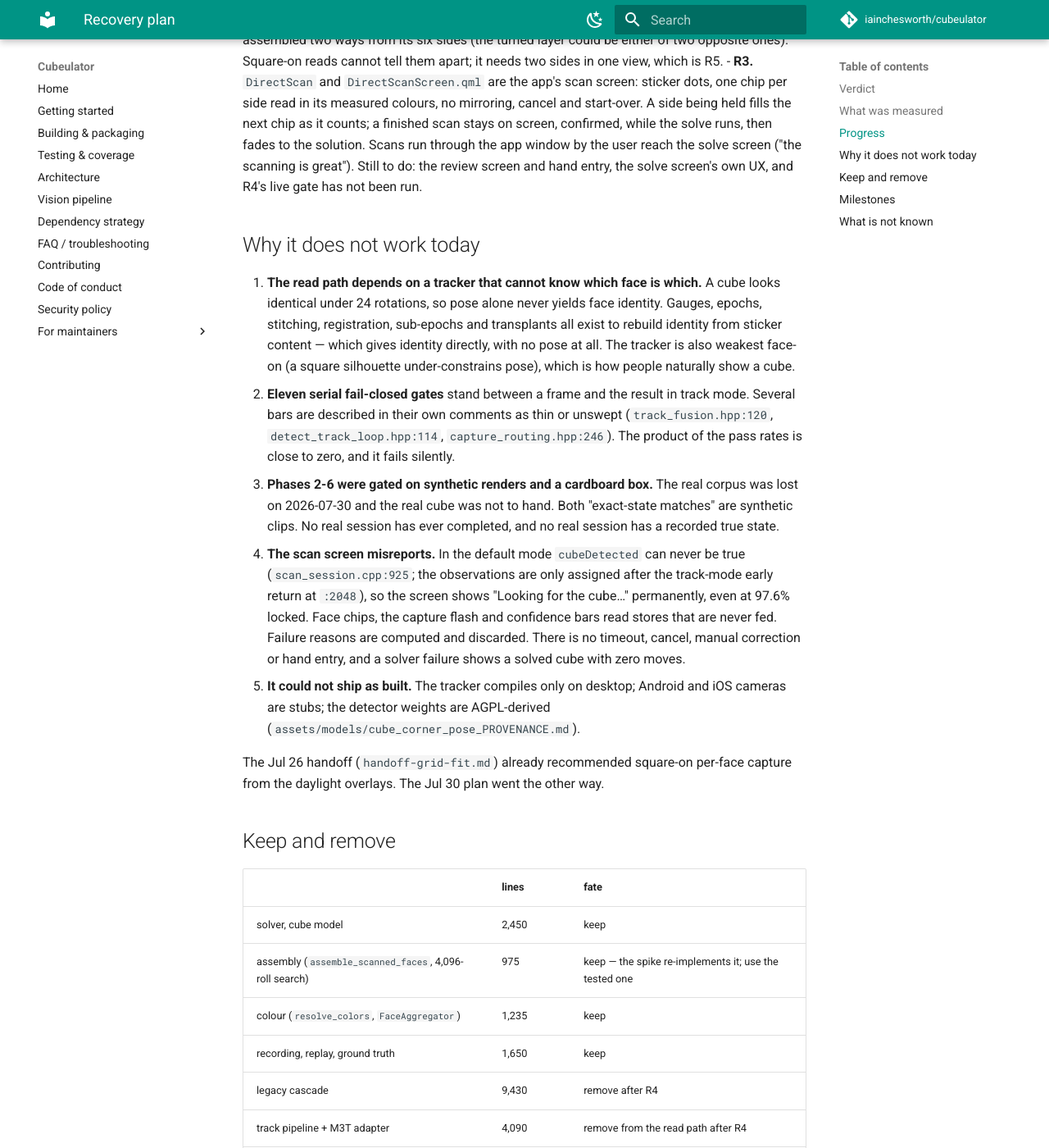
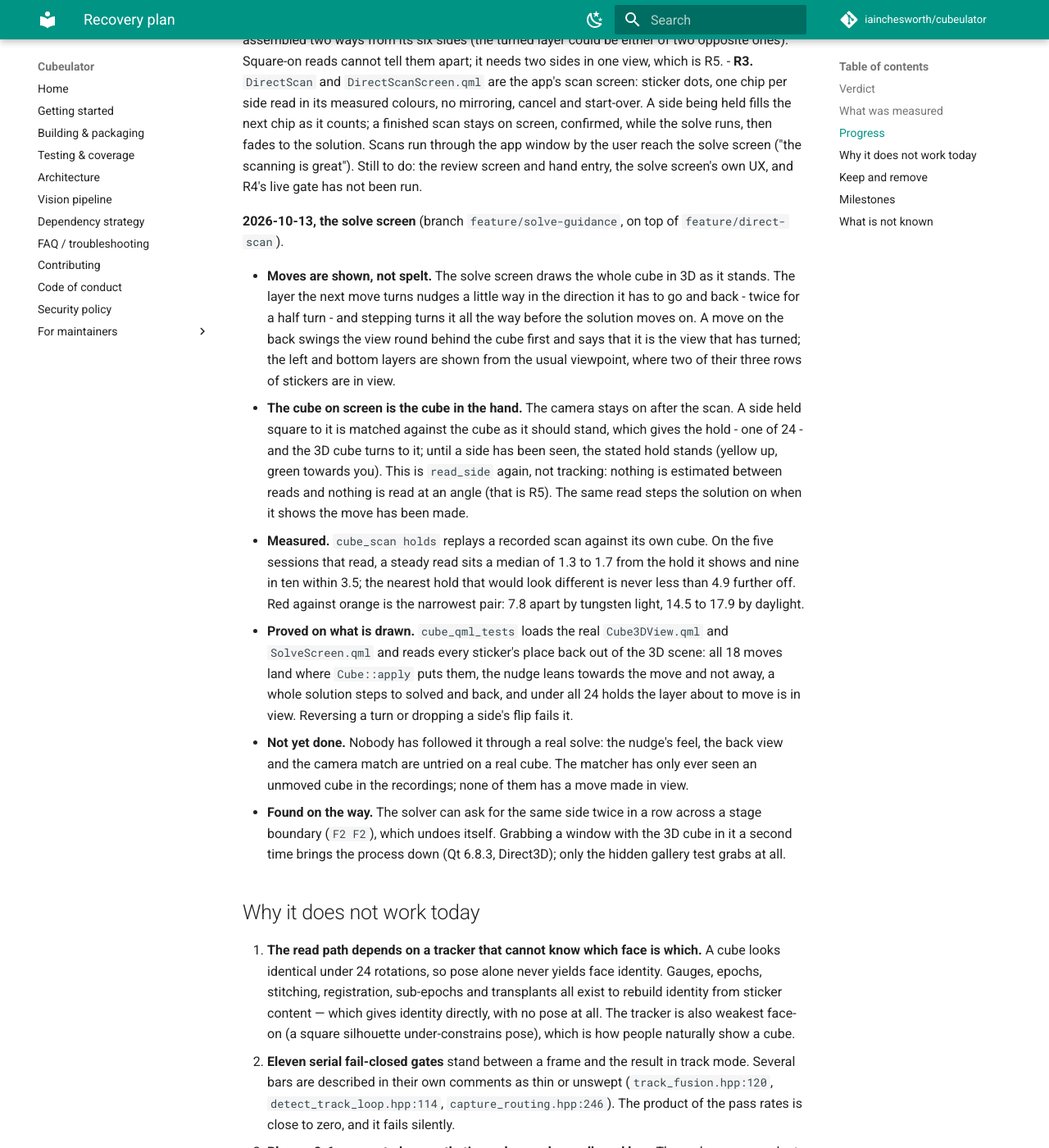
Before and after one commit to iainchesworth/cubeulator, an MkDocs documentation site: the page built from docs/recovery-plan.md, in a window 1280 px wide and 1400 px high, scrolled down 2354 px. Shown: the whole window at 82% size. Built offline with MkDocs 1.6.1 and Material for MkDocs 9.7.7, drawn with Linux system fonts in a browser that asks for light colours; comment, search, counter and statistics services are not loaded.

Commit message:
Hold a side a little longer before following it, and write the day up
A side now has to be seen the same way for eight frames running - about
a quarter of a second, the same as a side has to be held to count in a
scan - before the hold changes or a move is taken as made. Five was
short enough for a side glimpsed square-on while the cube is being
handled to turn the cube on screen.

The recovery plan records the solve screen work, what was measured and
what nobody has yet tried on a real cube. The testing notes cover the
QML tests, the picture gallery and the solve-screen demo.

```diff
--- a/docs/recovery-plan.md
+++ b/docs/recovery-plan.md
@@ -107,6 +107,44 @@ holding the cube. `cube_scan board` reruns the measurement on a local copy.
   user reach the solve screen ("the scanning is great"). Still to do: the
   review screen and hand entry, the solve screen's own UX, and R4's live
   gate has not been run.
+
+**2026-10-13, the solve screen** (branch `feature/solve-guidance`, on top of
+`feature/direct-scan`).
+
+- **Moves are shown, not spelt.** The solve screen draws the whole cube in
+  3D as it stands. The layer the next move turns nudges a little way in the
+  direction it has to go and back - twice for a half turn - and stepping
+  turns it all the way before the solution moves on. A move on the back
+  swings the view round behind the cube first and says that it is the view
+  that has turned; the left and bottom layers are shown from the usual
+  viewpoint, where two of their three rows of stickers are in view.
+- **The cube on screen is the cube in the hand.** The camera stays on after
+  the scan. A side held square to it is matched against the cube as it
+  should stand, which gives the hold - one of 24 - and the 3D cube turns to
+  it; until a side has been seen, the stated hold stands (yellow up, green
+  towards you). This is `read_side` again, not tracking: nothing is
+  estimated between reads and nothing is read at an angle (that is R5). The
+  same read steps the solution on when it shows the move has been made.
+- **Measured.** `cube_scan holds` replays a recorded scan against its own
+  cube. On the five sessions that read, a steady read sits a median of 1.3
+  to 1.7 from the hold it shows and nine in ten within 3.5; the nearest
+  hold that would look different is never less than 4.9 further off. Red
+  against orange is the narrowest pair: 7.8 apart by tungsten light, 14.5
+  to 17.9 by daylight.
+- **Proved on what is drawn.** `cube_qml_tests` loads the real
+  `Cube3DView.qml` and `SolveScreen.qml` and reads every sticker's place
+  back out of the 3D scene: all 18 moves land where `Cube::apply` puts
+  them, the nudge leans towards the move and not away, a whole solution
+  steps to solved and back, and under all 24 holds the layer about to move
+  is in view. Reversing a turn or dropping a side's flip fails it.
+- **Not yet done.** Nobody has followed it through a real solve: the nudge's
+  feel, the back view and the camera match are untried on a real cube. The
+  matcher has only ever seen an unmoved cube in the recordings; none of
+  them has a move made in view.
+- **Found on the way.** The solver can ask for the same side twice in a row
+  across a stage boundary (`F2 F2`), which undoes itself. Grabbing a window
+  with the 3D cube in it a second time brings the process down (Qt 6.8.3,
+  Direct3D); only the hidden gallery test grabs at all.
 
 ## Why it does not work today
 
```
Also changed, not shown: docs/testing.md (+34 -0 lines), 1 other file.
